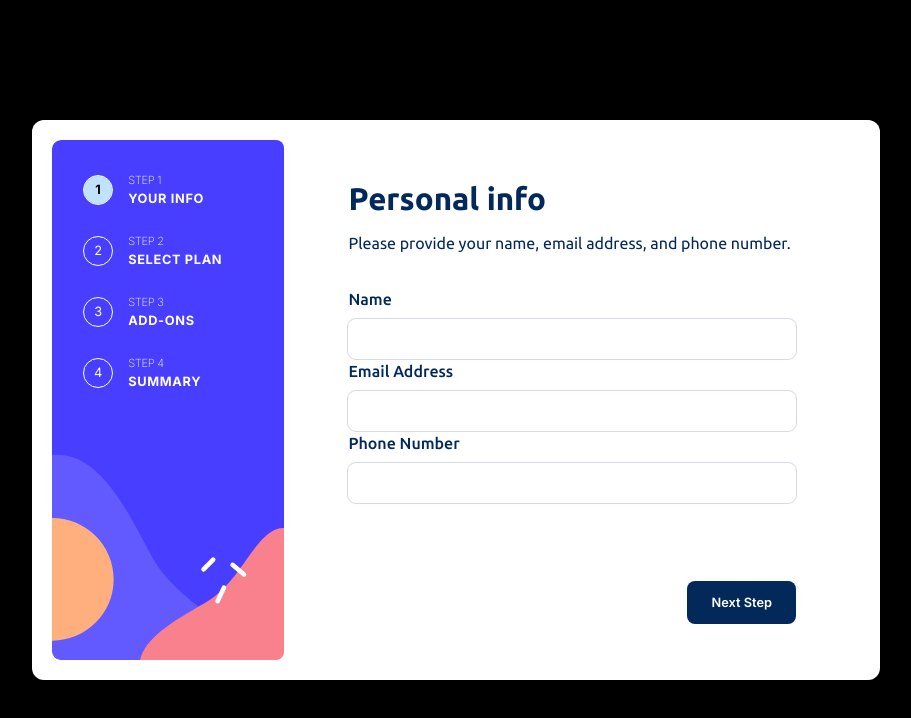
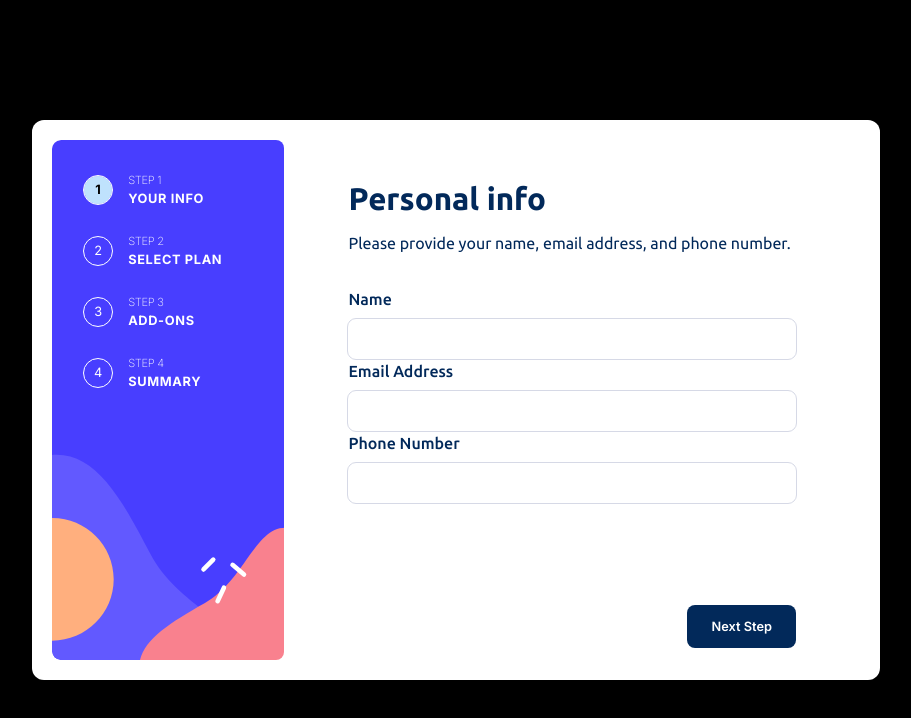
Before and after one commit to Davesakraken/multi-step-form, a Next.js app: page / in a window 1280 px wide. Shown: the top 718 px of the page, without its empty margins (184-1095 px from the left). Built offline with nearby package versions, Linux system fonts and the light colour scheme.

Commit message:
step button padding

```diff
--- a/src/Components/Form/Form.tsx
+++ b/src/Components/Form/Form.tsx
@@ -56,7 +56,7 @@ export default function Form({ stepNumber, setStepNumber }: StepListProps) {
 
   return (
     <>
-      <section className="flex flex-col w-full justify-between px-16 py-9">
+      <section className="flex flex-col w-full justify-between px-16 pt-9 pb-3">
         <div>{currentForm()}</div>
         <section className="flex justify-between gap-5">
           <button
```
